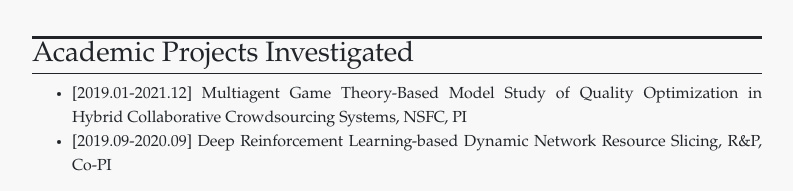
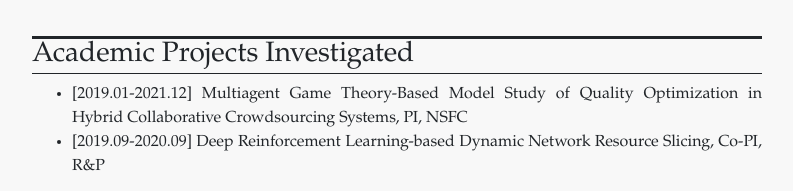
Before and after one commit to wanyuanwang/wanyuanwang.github.io, a Jekyll site: the page built from index.html, in a window 1280 px wide. Shown: the part 1056-1247 px from the top of the page, without its empty margins (243-1036 px from the left). Built offline with Jekyll 4.4.1, drawn with Linux system fonts in a browser that asks for light colours.

```diff
--- a/_data/academic_projects.yml
+++ b/_data/academic_projects.yml
@@ -1,4 +1,4 @@
 - date: 2019.01-2021.12
-  name_eng: Multiagent Game Theory-Based Model Study of Quality Optimization in Hybrid Collaborative Crowdsourcing Systems, NSFC, PI
+  name_eng: Multiagent Game Theory-Based Model Study of Quality Optimization in Hybrid Collaborative Crowdsourcing Systems, PI, NSFC
 - date: 2019.09-2020.09
-  name_eng: Deep Reinforcement Learning-based Dynamic Network Resource Slicing, R&P, Co-PI
+  name_eng: Deep Reinforcement Learning-based Dynamic Network Resource Slicing, Co-PI, R&P
```
